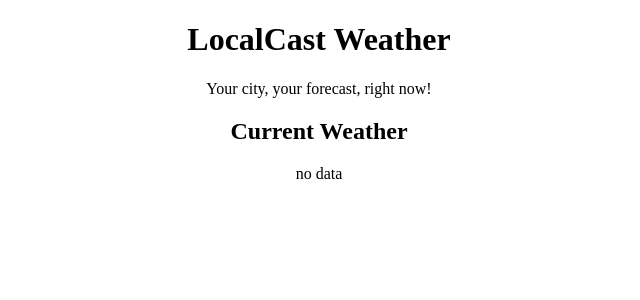
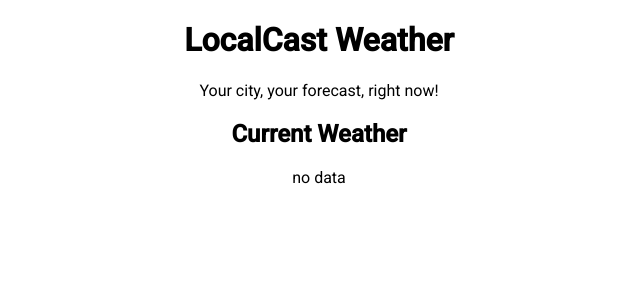
Before and after one commit to bonannogiovanni/local-weather-app, an Angular app: page / in a window 1280 px wide. Shown: the top 300 px of the page, without its empty margins (321-961 px from the left). Built offline with nearby package versions, Linux system fonts and the light colour scheme; no server answers.

Commit message:
Material Installed

```diff
--- a/angular.json
+++ b/angular.json
@@ -24,6 +24,7 @@
               "src/assets"
             ],
             "styles": [
+              "./node_modules/@angular/material/prebuilt-themes/indigo-pink.css",
               "src/styles.css"
             ],
             "scripts": []
@@ -87,6 +88,7 @@
               "src/assets"
             ],
             "styles": [
+              "./node_modules/@angular/material/prebuilt-themes/indigo-pink.css",
               "src/styles.css"
             ],
             "scripts": []
--- a/package.json
+++ b/package.json
@@ -16,17 +16,19 @@
     "lint:tsc": "tsc --noEmit --skipLibCheck",
     "init:env": "init-dev-env generate-dot-env example.env -f",
     "build:prod": "ng build --prod",
-    "postinstall": "cd ./node_modules/protractor && npm i webdriver-manager@latest && cd ../.. && ./node_modules/.bin/webdriver-manager update",
     "prenow:publish": "npm run build:prod",
     "now:publish": "now --platform-version 2 dist/local-weather-app"
   },
   "private": true,
   "dependencies": {
     "@angular/animations": "~11.2.10",
+    "@angular/cdk": "^11.2.10",
     "@angular/common": "~11.2.10",
     "@angular/compiler": "~11.2.10",
     "@angular/core": "~11.2.10",
+    "@angular/flex-layout": "*",
     "@angular/forms": "~11.2.10",
+    "@angular/material": "^11.2.10",
     "@angular/platform-browser": "~11.2.10",
     "@angular/platform-browser-dynamic": "~11.2.10",
     "@angular/router": "~11.2.10",
--- /dev/null
+++ b/src/app/material.module.ts
@@ -0,0 +1,12 @@
+import { NgModule } from '@angular/core'
+import { MatButtonModule } from '@angular/material/button'
+import { MatIconModule } from '@angular/material/icon'
+import { MatToolbarModule } from '@angular/material/toolbar'
+
+const modules = [MatButtonModule, MatToolbarModule, MatIconModule]
+
+@NgModule({
+  imports: modules,
+  exports: modules,
+})
+export class MaterialModule {}
--- a/src/index.html
+++ b/src/index.html
@@ -7,6 +7,9 @@
   <base href="/">
   <meta name="viewport" content="width=device-width, initial-scale=1">
   <link rel="icon" type="image/x-icon" href="favicon.ico?v=2">
+  <link rel="preconnect" href="https://fonts.gstatic.com">
+  <link href="https://fonts.googleapis.com/css2?family=Roboto:wght@300;400;500&display=swap" rel="stylesheet">
+  <link href="https://fonts.googleapis.com/icon?family=Material+Icons" rel="stylesheet">
 </head>
 
 <body>
--- a/src/styles.css
+++ b/src/styles.css
@@ -1 +1,4 @@
 /* You can add global styles to this file, and also import other style files */
+
+html, body { height: 100%; }
+body { margin: 0; font-family: Roboto, "Helvetica Neue", sans-serif; }
```
Also changed, not shown: src/app/app.module.ts (+10 -1 lines), 1 other file (tests, documents, lock files or other folders).
